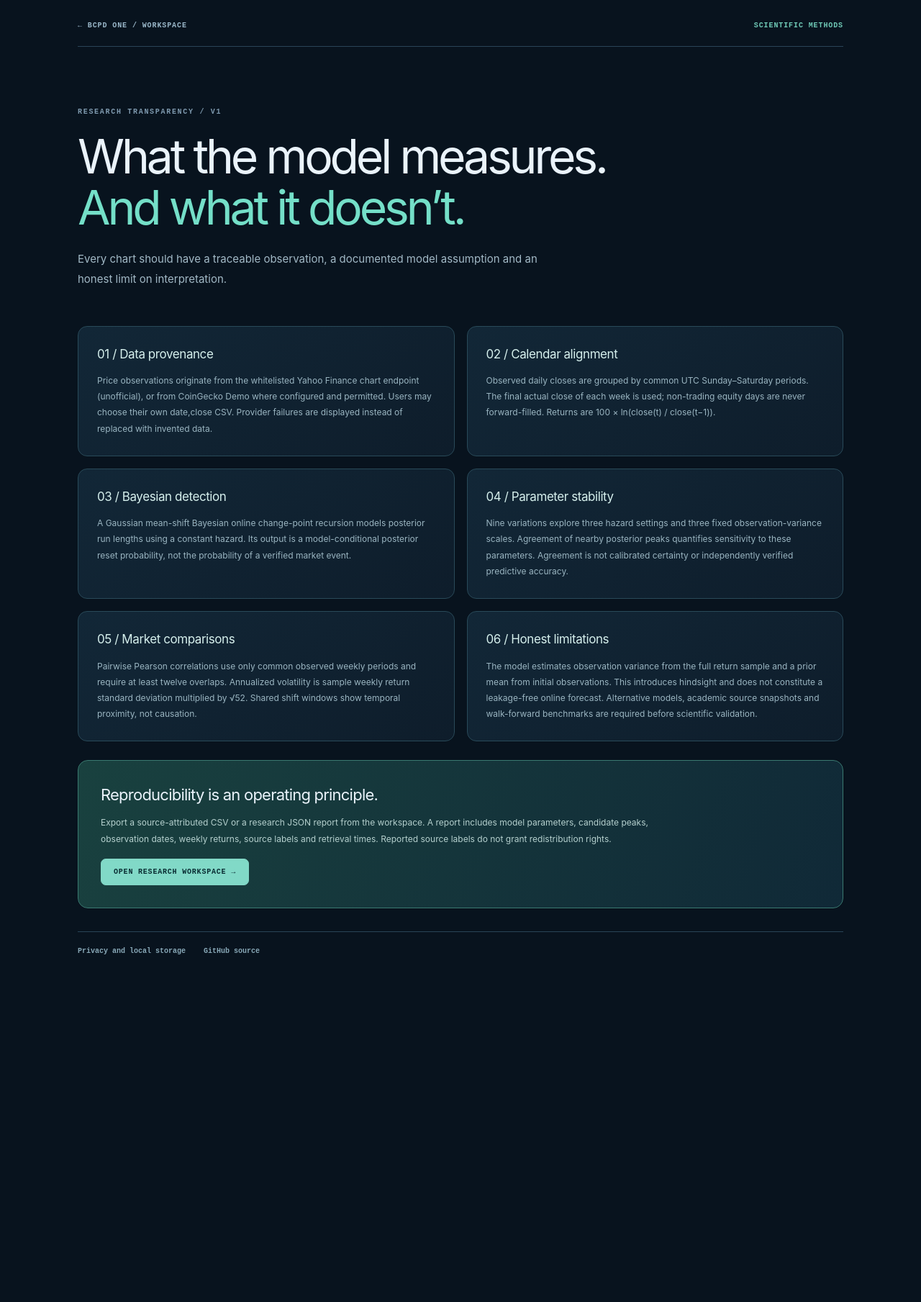
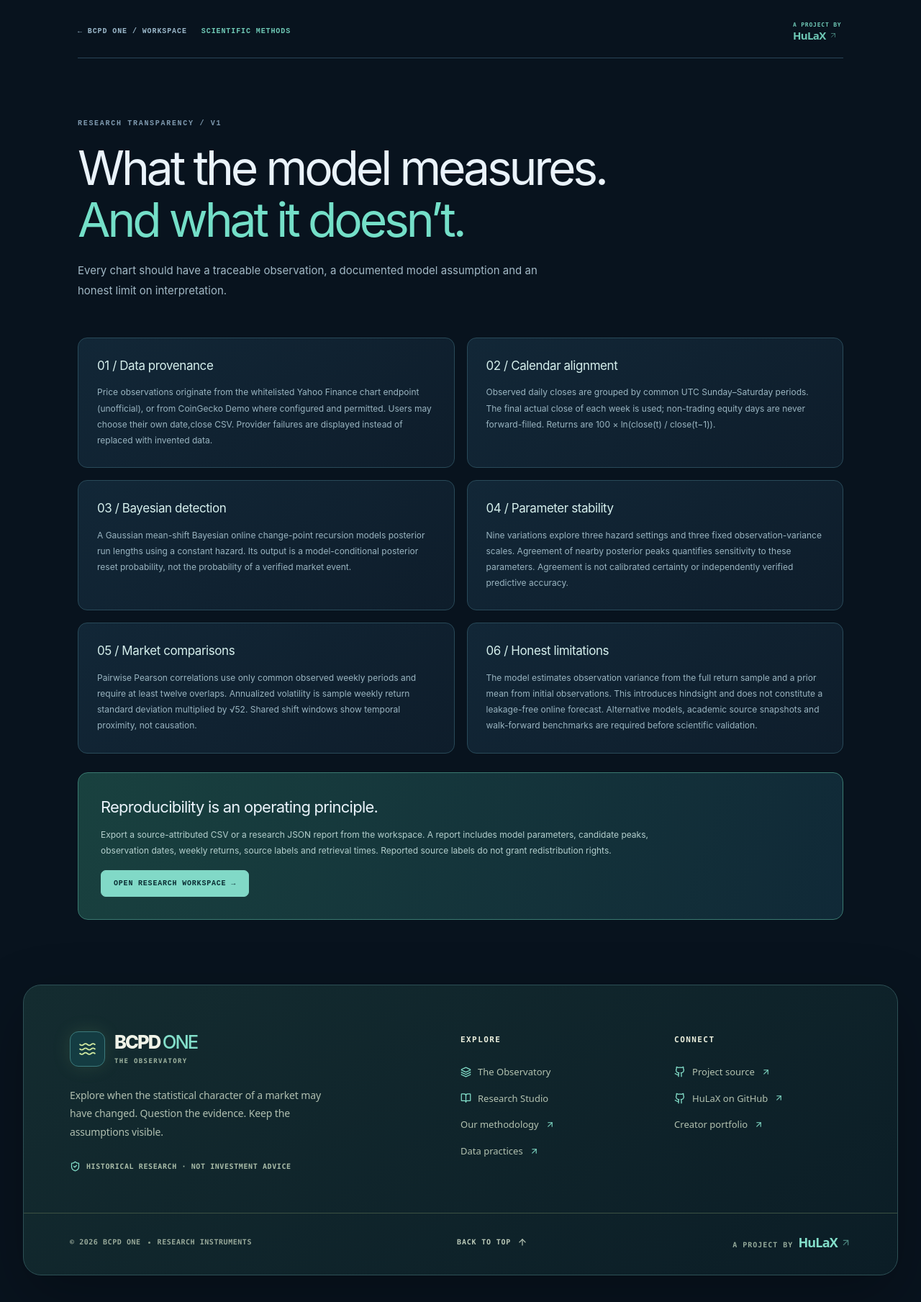
Before and after one commit to HuLaxx/BCPD, a Next.js app: page /methodology in a window 1280 px wide. Shown: the whole page at 72% size. Before the commit the page ends 1387 px from the top, so only its background shows below. Built offline with nearby package versions, Linux system fonts and the light colour scheme.

Commit message:
feat(brand): apply HuLaX identity sitewide and test footer/header across routes

```diff
--- a/app/methodology/page.tsx
+++ b/app/methodology/page.tsx
@@ -1,4 +1,7 @@
 import Link from "next/link";
+import { BrandFooter } from "@/components/brand-footer";
+import { HuLaXCredit } from "@/components/hulax-credit";
+import "../observatory.css";
 export const metadata = {
   title: "Methodology | BCPD One",
   description: "Methodology, provenance, assumptions and reproducibility for the BCPD One research platform."
@@ -12,12 +15,11 @@ const sections=[
   ["06 / Honest limitations","The model estimates observation variance from the full return sample and a prior mean from initial observations. This introduces hindsight and does not constitute a leakage-free online forecast. Alternative models, academic source snapshots and walk-forward benchmarks are required before scientific validation."]
 ];
 export default function MethodologyPage(){
- return <main className="info-page"><header className="info-nav"><Link href="/">← BCPD ONE / WORKSPACE</Link><span>SCIENTIFIC METHODS</span></header>
+ return <div className="hlx-info-shell" id="top"><main className="info-page"><header className="info-nav"><Link href="/">← BCPD ONE / WORKSPACE</Link><span>SCIENTIFIC METHODS</span><HuLaXCredit /></header>
   <div className="info-hero"><p className="section-kicker">RESEARCH TRANSPARENCY / V1</p><h1>What the model measures.<br/><em>And what it doesn’t.</em></h1>
   <p>Every chart should have a traceable observation, a documented model assumption and an honest limit on interpretation.</p></div>
   <div className="info-grid">{sections.map(([title,desc])=><article className="info-card" key={title}><h2>{title}</h2><p>{desc}</p></article>)}</div>
   <section className="info-banner"><h2>Reproducibility is an operating principle.</h2><p>Export a source-attributed CSV or a research JSON report from the workspace. A report includes model parameters, candidate peaks, observation dates, weekly returns, source labels and retrieval times. Reported source labels do not grant redistribution rights.</p>
     <Link href="/">OPEN RESEARCH WORKSPACE →</Link></section>
-  <footer className="info-footer"><Link href="/privacy">Privacy and local storage</Link><a href="https://github.com/HuLaxx/BCPD">GitHub source</a></footer>
- </main>;
+ </main><BrandFooter studio /></div>;
 }
--- a/app/observatory.css
+++ b/app/observatory.css
@@ -463,3 +463,14 @@
 @media(prefers-reduced-motion:reduce){
   .hlx-credit *, .hlx-footer *{transition:none!important}
 }
+
+/* Shared branding also appears on methodology/privacy pages. */
+.hlx-info-shell{min-height:100vh;background:#08131e;color:#eaf3fb}
+.hlx-info-shell .info-page{min-height:auto}
+.hlx-info-shell .info-nav{justify-content:space-between;gap:20px}
+.hlx-info-shell .info-nav .hlx-credit{margin-left:auto}
+.hlx-info-shell .hlx-footer{margin-top:12px}
+@media(max-width:650px){
+  .hlx-info-shell .info-nav>span{display:none}
+  .hlx-info-shell .info-nav .hlx-credit{margin-left:auto}
+}
--- a/app/privacy/page.tsx
+++ b/app/privacy/page.tsx
@@ -1,10 +1,13 @@
 import Link from "next/link";
+import { BrandFooter } from "@/components/brand-footer";
+import { HuLaXCredit } from "@/components/hulax-credit";
+import "../observatory.css";
 export const metadata = {
   title: "Data & Privacy | BCPD One",
   description: "Transparent overview of where BCPD One processes local research data."
 };
 export default function PrivacyPage(){
- return <main className="info-page"><header className="info-nav"><Link href="/">← BCPD ONE / WORKSPACE</Link><span>DATA PRACTICES</span></header>
+ return <div className="hlx-info-shell" id="top"><main className="info-page"><header className="info-nav"><Link href="/">← BCPD ONE / WORKSPACE</Link><span>DATA PRACTICES</span><HuLaXCredit /></header>
   <div className="info-hero"><p className="section-kicker">PRIVACY / LOCAL RESEARCH WORKSPACES</p><h1>Your research settings.<br/><em>Under your control.</em></h1>
     <p>This page describes the current application&apos;s implementation, not a substitute for a legal privacy policy or service agreement.</p></div>
   <div className="info-grid">
@@ -15,6 +18,5 @@ export default function PrivacyPage(){
     <article className="info-card"><h2>Exports and deletion</h2><p>Exports are generated locally when you click the export controls. You choose where to store and share them. Delete saved presets in the workspace or clear the browser&apos;s site data.</p></article>
     <article className="info-card"><h2>Limits</h2><p>Local storage is not encryption or cloud backup. Multi-user security, access control, provider licensing, privacy governance and legal compliance reviews are required before onboarding organizations.</p></article>
   </div><div className="info-banner"><h2>Transparency improves research quality.</h2><p>For the complete source code, see the repository. This experimental product does not offer investment advice.</p><Link href="/">BACK TO RESEARCH →</Link></div>
-  <footer className="info-footer"><Link href="/methodology">Read methodology</Link><a href="https://github.com/HuLaxx/BCPD">GitHub source</a></footer>
- </main>;
+ </main><BrandFooter studio /></div>;
 }
```
Also changed, not shown: 1 other file (tests, documents, lock files or other folders).
